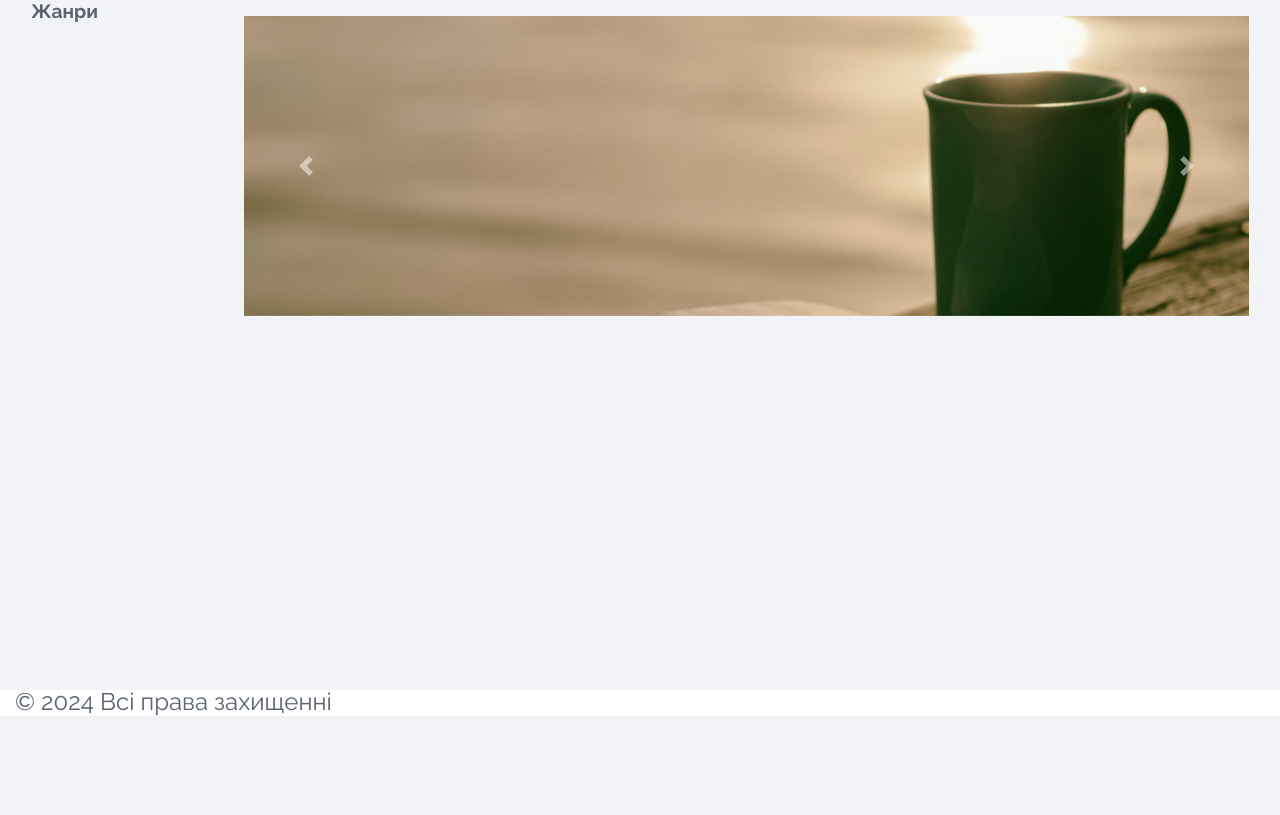
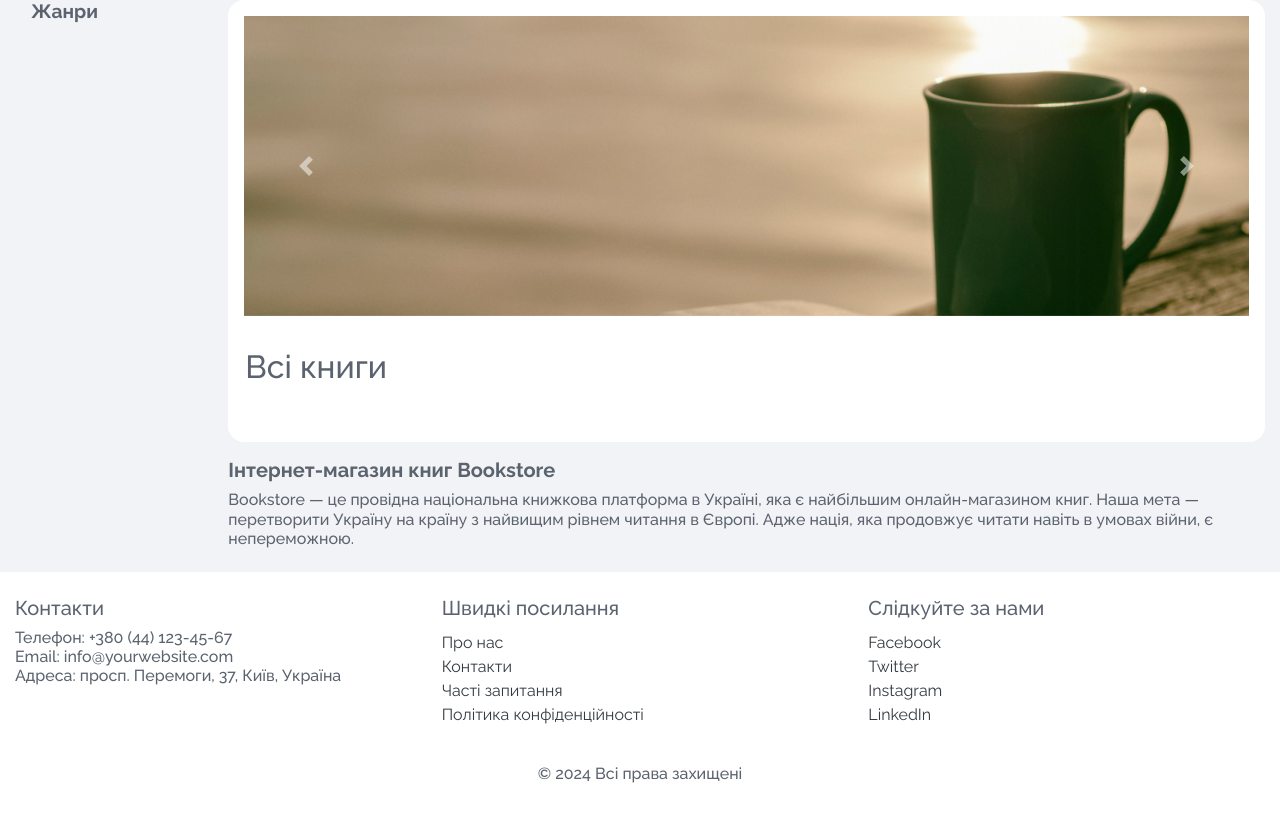
Before and after one commit to dredko25/Book_store, a Flask app: template templates/main.html in a window 1280 px wide. Shown: the part 86-901 px from the top of the page. Before the commit the page ends 802 px from the top, so only its background shows below. Run offline with Flask 3, Linux system fonts and the light colour scheme; the template is opened without the code that fills it, so the values that code supplies are empty; some libraries are stand-ins or nearby versions.

Commit message:
add all books and fix footer

```diff
--- a/app.py
+++ b/app.py
@@ -12,12 +12,17 @@ db = SQLAlchemy(app)
 @app.route('/')
 def main():
     try:
-        result = db.session.execute(text("SELECT * FROM Genre"))
-        genres = result.fetchall()
+        g = db.session.execute(text("SELECT * FROM Genre"))
+        genres = g.fetchall()
 
-        genres_list = [{column: value for column, value in zip(result.keys(), genre)} for genre in genres]
+        genres_list = [{column: value for column, value in zip(g.keys(), genre)} for genre in genres]
 
-        return render_template('main.html', genres=genres_list)
+        b = db.session.execute(text("SELECT B.ID_book, B.Book_name, A.A_Name, A.A_Patronymics, A.A_Surname, B.Price FROM Book as B JOIN Author as A ON b.ID_author = A.ID_author"))
+        books = b.fetchall()
+
+        books_list = [{column: value for column, value in zip(b.keys(), book)} for book in books]
+
+        return render_template('main.html', genres=genres_list, books=books_list)
 
     except Exception as e:
         return f"Виникла помилка: {e}"
--- a/static/css/style.css
+++ b/static/css/style.css
@@ -140,3 +140,20 @@ footer {
 }
 
 /* кінець слайдера */
+
+
+.text-truncate {
+    white-space: nowrap;
+    overflow: hidden;
+    text-overflow: ellipsis;
+}
+
+.footer-links a {
+    font-size: 1rem;
+    text-decoration: none;
+}
+
+.rounded-div {
+    border-radius: 1rem;
+    overflow: hidden;
+}
--- a/templates/layout.html
+++ b/templates/layout.html
@@ -42,8 +42,40 @@
         <main>
             {% block content %} {% endblock %}
         </main>
-        <footer>
-            <div class="container">&copy; 2024 Всі права захищенні</div>
+        <footer class="bg-white text-dark py-4">
+            <div class="container">
+                <div class="row">
+                    <div class="col-md-4">
+                        <h5>Контакти</h5>
+                        <h6>
+                            Телефон: +380 (44) 123-45-67<br>
+                            Email: info@yourwebsite.com<br>
+                            Адреса: просп. Перемоги, 37, Київ, Україна
+                        </h6>
+                    </div>
+                    <div class="col-md-4">
+                        <h5>Швидкі посилання</h5>
+                        <ul class="list-unstyled footer-links">
+                            <li><a href="/about" class="text-dark">Про нас</a></li>
+                            <li><a href="/contact" class="text-dark">Контакти</a></li>
+                            <li><a href="/faq" class="text-dark">Часті запитання</a></li>
+                            <li><a href="/privacy-policy" class="text-dark">Політика конфіденційності</a></li>
+                        </ul>
+                    </div>
+                    <div class="col-md-4">
+                        <h5>Слідкуйте за нами</h5>
+                        <div class="footer-links">
+                            <a href="https://facebook.com" target="_blank" class="text-dark">Facebook</a><br>
+                            <a href="https://twitter.com" target="_blank" class="text-dark">Twitter</a><br>
+                            <a href="https://instagram.com" target="_blank" class="text-dark">Instagram</a><br>
+                            <a href="https://linkedin.com" target="_blank" class="text-dark">LinkedIn</a>
+                        </div>
+                    </div>
+                </div>
+                <div class="text-center mt-4">
+                    <h6>&copy; 2024 Всі права захищені</h6>
+                </div>
+            </div>
         </footer>
     </div>
 
--- a/templates/main.html
+++ b/templates/main.html
@@ -15,19 +15,17 @@
         </div>
 
         <div class="col-md-10">
+            <div class="bg-white rounded-div">
                 <div id="bannerCarousel" class="carousel slide p-3" data-ride="carousel">
                     <div class="carousel-inner">
                         <div class="carousel-item active">
-                            <img src="../static/img/photo1.jpg" class="d-block w-100"
-                                alt="Слайд 1">
+                            <img src="../static/img/photo1.jpg" class="d-block w-100" alt="Слайд 1">
                         </div>
                         <div class="carousel-item">
-                            <img src="../static/img/photo2.jpg" class="d-block w-100"
-                                alt="Слайд 2">
+                            <img src="../static/img/photo2.jpg" class="d-block w-100" alt="Слайд 2">
                         </div>
                         <div class="carousel-item">
-                            <img src="../static/img/photo3.jpg" class="d-block w-100"
-                                alt="Слайд 3">
+                            <img src="../static/img/photo3.jpg" class="d-block w-100" alt="Слайд 3">
                         </div>
                     </div>
                     <a class="carousel-control-prev" href="#bannerCarousel" role="button" data-slide="prev">
@@ -39,6 +37,37 @@
                         <span class="sr-only">Наступний</span>
                     </a>
                 </div>
+                <div class="row p-3">
+                    <h2 class="px-3">Всі книги</h2>
+                </div>
+                <div class="row p-3">
+                    {% for book in books %}
+                    <div class="col-6 col-md-2 mb-4">
+                        <div class="card h-100 border-0 shadow-none">
+                            <a href="/book/{{ book.ID_book }}">
+                                <img src="{{ url_for('static', filename='img/book' + book.ID_book|string) + '.jpg' }}"
+                                    class="card-img-top book-image" alt="{{ book.Book_name }}">
+                            </a>
+                            <div class="card-body">
+                                <a href="/book/{{ book.ID_book }}" class="text-decoration-none text-dark">
+                                    <h6 class="card-title text-truncate"><b>{{ book.Book_name }}</b></h6>
+                                </a>
+                                <h6 class="card-text text-truncate">{{ book.A_Name }} {{ book.A_Patronymics if
+                                    book.A_Patronymics else '' }} {{ book.A_Surname }}</h6>
+                                <h6 class="card-text text-primary">Ціна: {{ book.Price }} грн</h6>
+                            </div>
+                        </div>
+                    </div>
+                    {% endfor %}
+                </div>
+            </div>
+            <div class="py-3">
+                <h5><b>Інтернет-магазин книг Bookstore</b></h5>
+
+                <h6>Bookstore — це провідна національна книжкова платформа в Україні, яка є найбільшим онлайн-магазином
+                    книг. Наша мета — перетворити Україну на країну з найвищим рівнем читання в Європі. Адже нація, яка
+                    продовжує читати навіть в умовах війни, є непереможною.</h6>
+            </div>
         </div>
     </div>
 
```
Also changed, not shown: static/img/book1.jpg (added), static/img/book10.jpg (added), static/img/book11.jpg (added), static/img/book12.jpg (added), static/img/book13.jpg (added), static/img/book14.jpg (added), static/img/book15.jpg (added), static/img/book2.jpg (added), static/img/book3.jpg (added), static/img/book4.jpg (added), static/img/book5.jpg (added), static/img/book6.jpg (added), static/img/book7.jpg (added), static/img/book8.jpg (added), 1 more files. Lines whose indentation alone changed are shown as unchanged.
